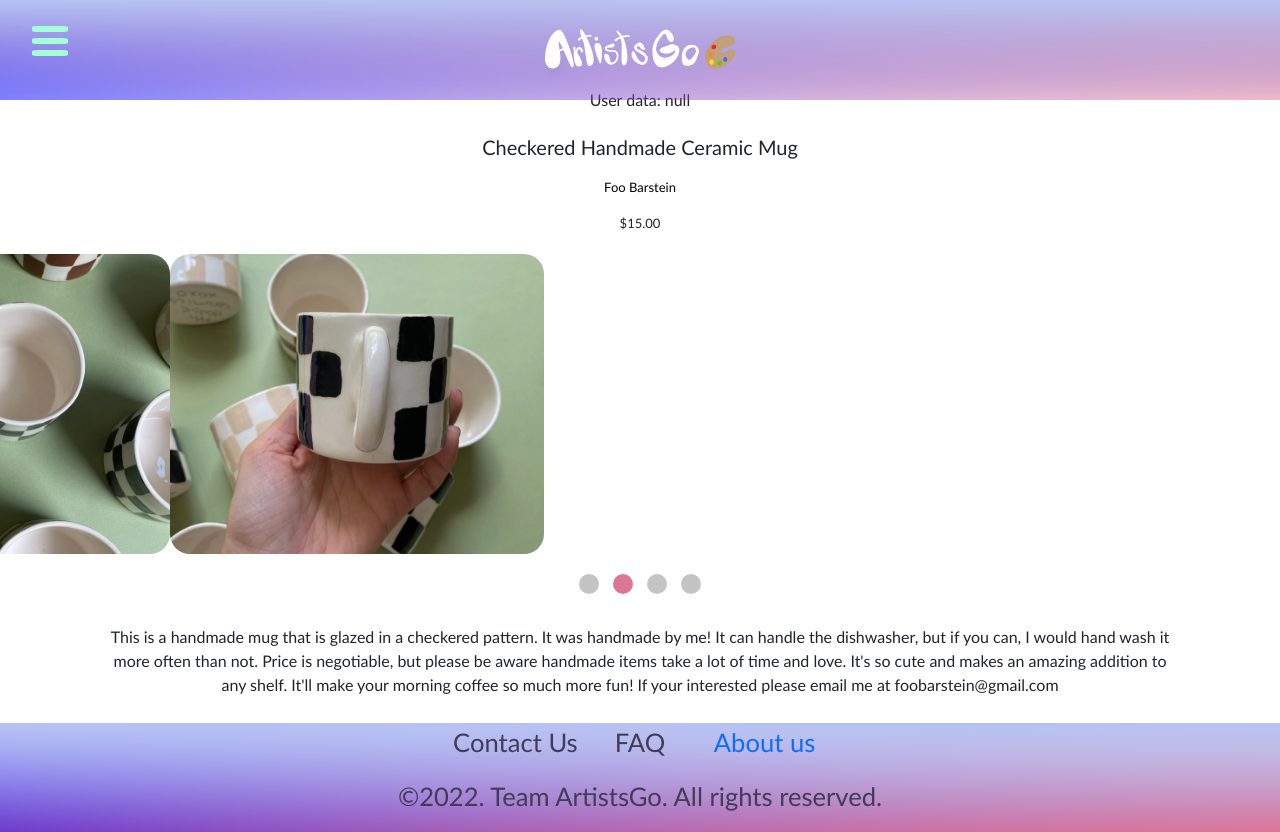
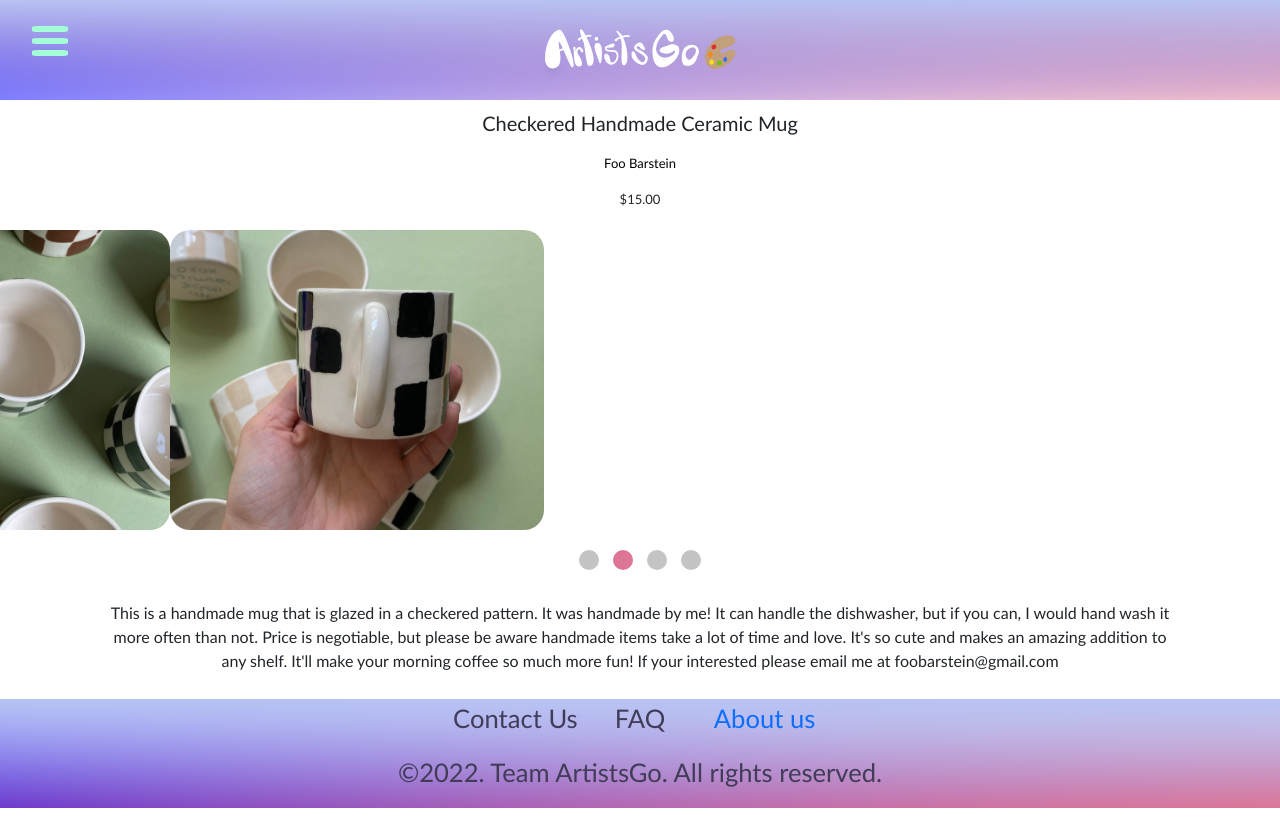
Before and after one commit to agiledev-students-fall2022/final-project-team-artistsgo, a React (Create React App) app in the folder front-end/: page /ProductListing in a window 1280 px wide. After the commit the page ends 808 px from the top, so only its background shows below. Built offline with nearby package versions, Linux system fonts and the light colour scheme; no server answers.

Commit message:
small changes

```diff
--- a/front-end/src/ProductListing.js
+++ b/front-end/src/ProductListing.js
@@ -16,66 +16,72 @@ import axios from 'axios'
  const Slideimages=[art1,art2,art3,art4];
  const delay = 4000;
 
+//  const useFetch = () => {
+//   const [data, setData] = useState(null);
+
+//   useEffect(() => {
+//     fetch(`${process.env.REACT_APP_SERVER_HOSTNAME_PRODUCT}`).then(async res => {
+//       if (res.status !== 200) {
+//         setData('Error');
+//       }
+//       const data = await res.json();
+//       setData(data);
+//     });
+
+
+//   }, [setData, `${process.env.REACT_APP_SERVER_HOSTNAME_PRODUCT}`]);
+
+//   return [data];
+// }
+
 const ProductListing = props => {
-  // const [products, setProducts] = useState([])
-  // const [loaded, setLoaded] = useState(false)
-  // const [error, setError] = useState('')
-  // const [feedback, setFeedback] = useState('')
 
-  // const fetchProducts = () => {
-  //   // setMessages([])
-  //   // setLoaded(false)
-  //   axios
-  //     .get(`${process.env.REACT_APP_SERVER_HOSTNAME_PRODUCT}`)
-  //     .then(response => {
-  //       // axios bundles up all response data in response.data property
-  //       const getProductData = response.data.getProductData
-  //       setProducts(getProductData)
-  //     })
-  //     .catch(err => {
-  //       setError(err)
-  //     })
-  //     .finally(() => {
-  //       // the response has been received, so remove the loading icon
-  //       setLoaded(true)
-  //     })
-  // }
+  // useEffect(()=>{
+  //   const [unauthData] = useFetch();
+  //   console.log(unauthData)
+  // },[])
 
-  const useFetch = () => {
-    const [data, setData] = useState(null);
+  const [products, setProducts] = useState([])
+  const [loaded, setLoaded] = useState(false)
+  const [error, setError] = useState('')
+  const [feedback, setFeedback] = useState('')
 
-    useEffect(() => {
-      fetch(`${process.env.REACT_APP_SERVER_HOSTNAME_PRODUCT}`).then(async res => {
-        if (res.status !== 200) {
-          setData('uh oh error!');
-        }
-        const data = await res.json();
-        setData(data);
-      });
-    }, [setData, `${process.env.REACT_APP_SERVER_HOSTNAME_PRODUCT}`]);
-
-    return [data];
+  const fetchProducts = () => {
+    // setMessages([])
+    // setLoaded(false)
+    axios
+      .get(`${process.env.REACT_APP_SERVER_HOSTNAME_PRODUCT}`)
+      .then(response => {
+        // axios bundles up all response data in response.data property
+        const products = response.data.products
+        setProducts(products)
+      })
+      .catch(err => {
+        setError(err)
+      })
+      .finally(() => {
+        // the response has been received, so remove the loading icon
+        setLoaded(true)
+      })
   }
 
-  // useEffect(() => {
-  //   // fetch messages this once
-  //   fetchProducts()
+  useEffect(() => {
+    // fetch messages this once
+    fetchProducts()
 
-  //   // // set a timer to load data from server every n seconds
-  //   // const intervalHandle = setInterval(() => {
-  //   //   fetchMessages()
-  //   // }, 5000)
+    // set a timer to load data from server every n seconds
+    const intervalHandle = setInterval(() => {
+      fetchProducts()
+    }, 5000)
 
-  //   // // return a function that will be called when this component unloads
-  //   // return e => {
-  //   //   // clear the timer, so we don't still load messages when this component is not loaded anymore
-  //   //   clearInterval(intervalHandle)
-  //   // }
-  // }, [])
+    // return a function that will be called when this component unloads
+    return e => {
+      // clear the timer, so we don't still load messages when this component is not loaded anymore
+      clearInterval(intervalHandle)
+    }
+  }, [])
 
-  // console.log(products)
-  const [unauthData] = useFetch();
-  // console.log(unauthData)
+  // const [products] = useEffect();
 
 
 
@@ -101,10 +107,13 @@ const ProductListing = props => {
   }, [index]);
 
 
+
   return (
     <>
     <div>
-    User data: {JSON.stringify(unauthData)}
+    {products.map(product => (
+      product={product}
+      ))}
     </div>
     <div className = "intro-text">
     {/* later should be filled with product name from DB */}
```
